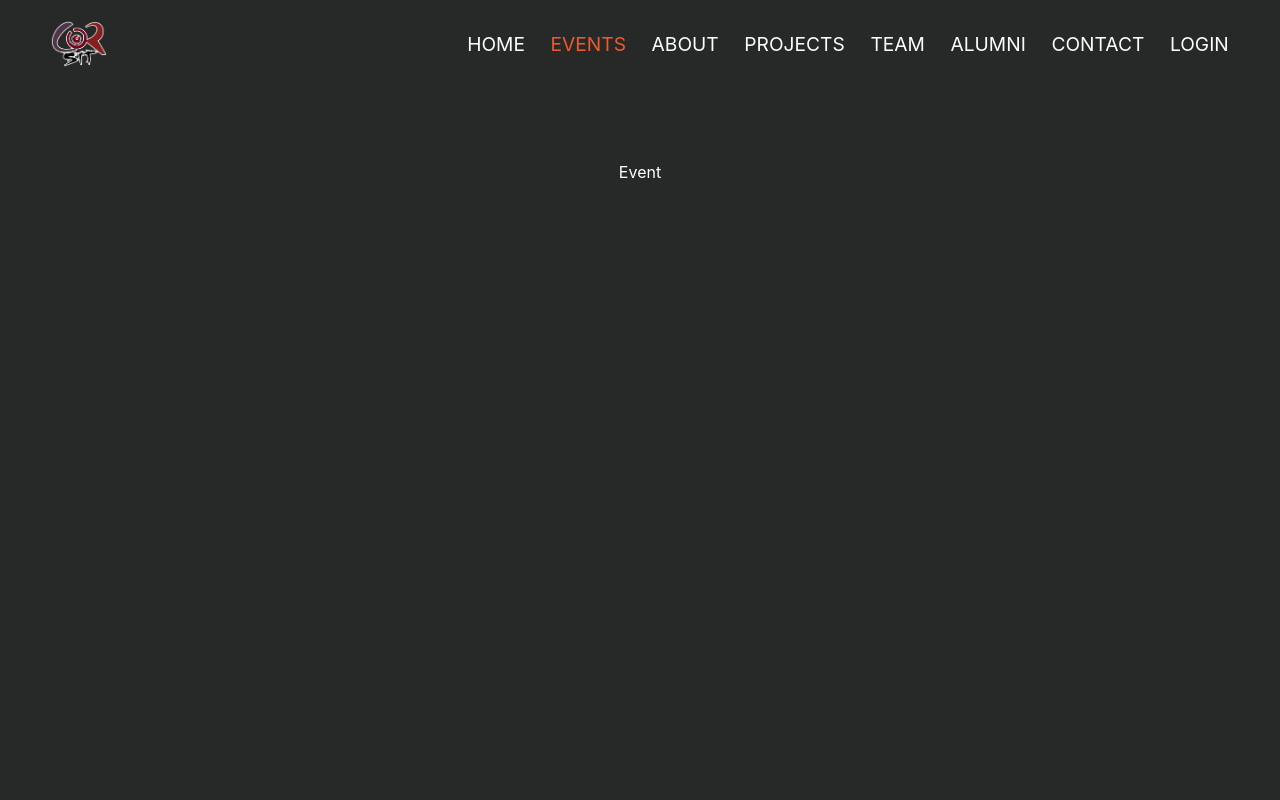
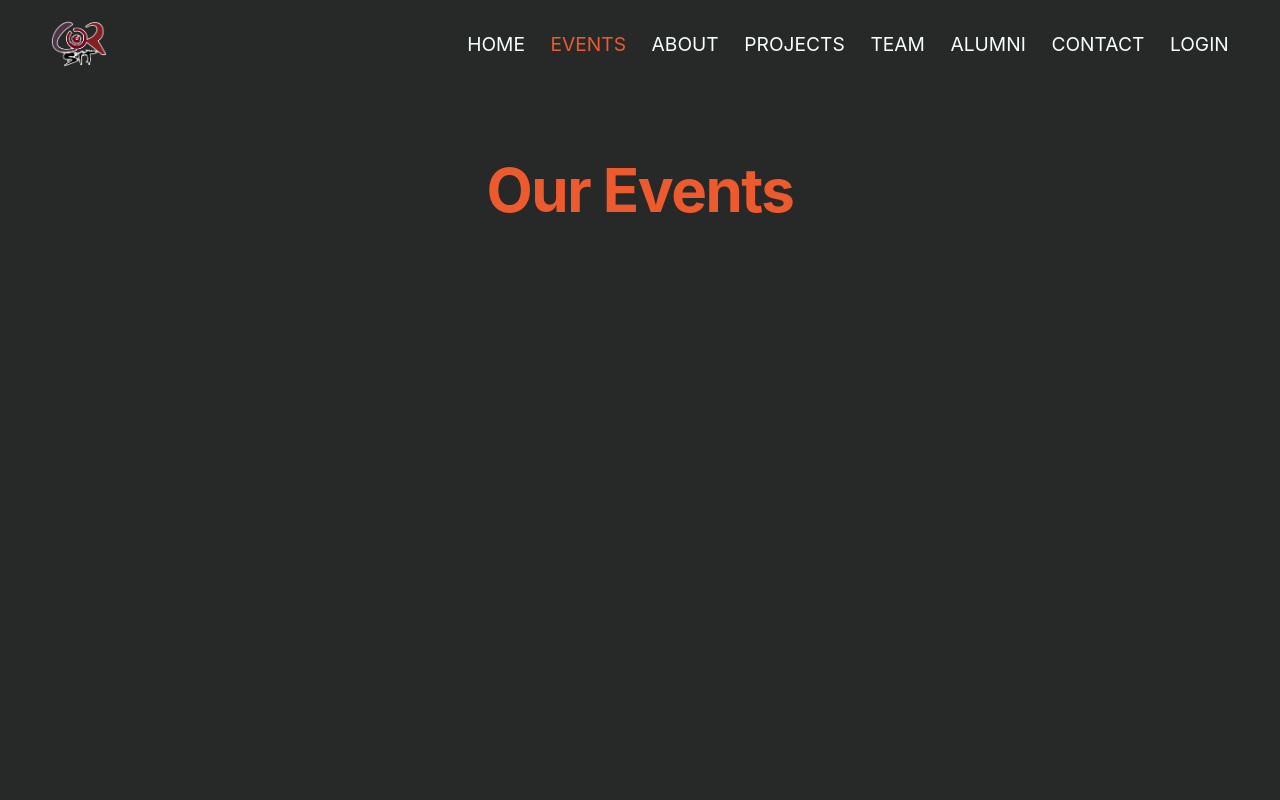
Before and after one commit to jishkhar/Corsit-O, a React (Vite) app in the folder client/: page /events in a window 1280 px wide. Shown: the top 800 px of the page. Built offline with nearby package versions, Linux system fonts and the light colour scheme.

Commit message:
start event

```diff
--- a/client/src/components/Events/Events.jsx
+++ b/client/src/components/Events/Events.jsx
@@ -4,7 +4,11 @@ const Events = () => {
   return (
     <>
       <div className='h-screen bg-[#272928] flex py-40 justify-center'>
-        Event
+      <div className="max-w-3xl">
+          <h2 className="text-5xl font-bold text-[#ed5a2d] tracking-tight sm:text-6xl ">
+            Our Events
+          </h2>
+        </div>
       </div>
     </>
   )
```
